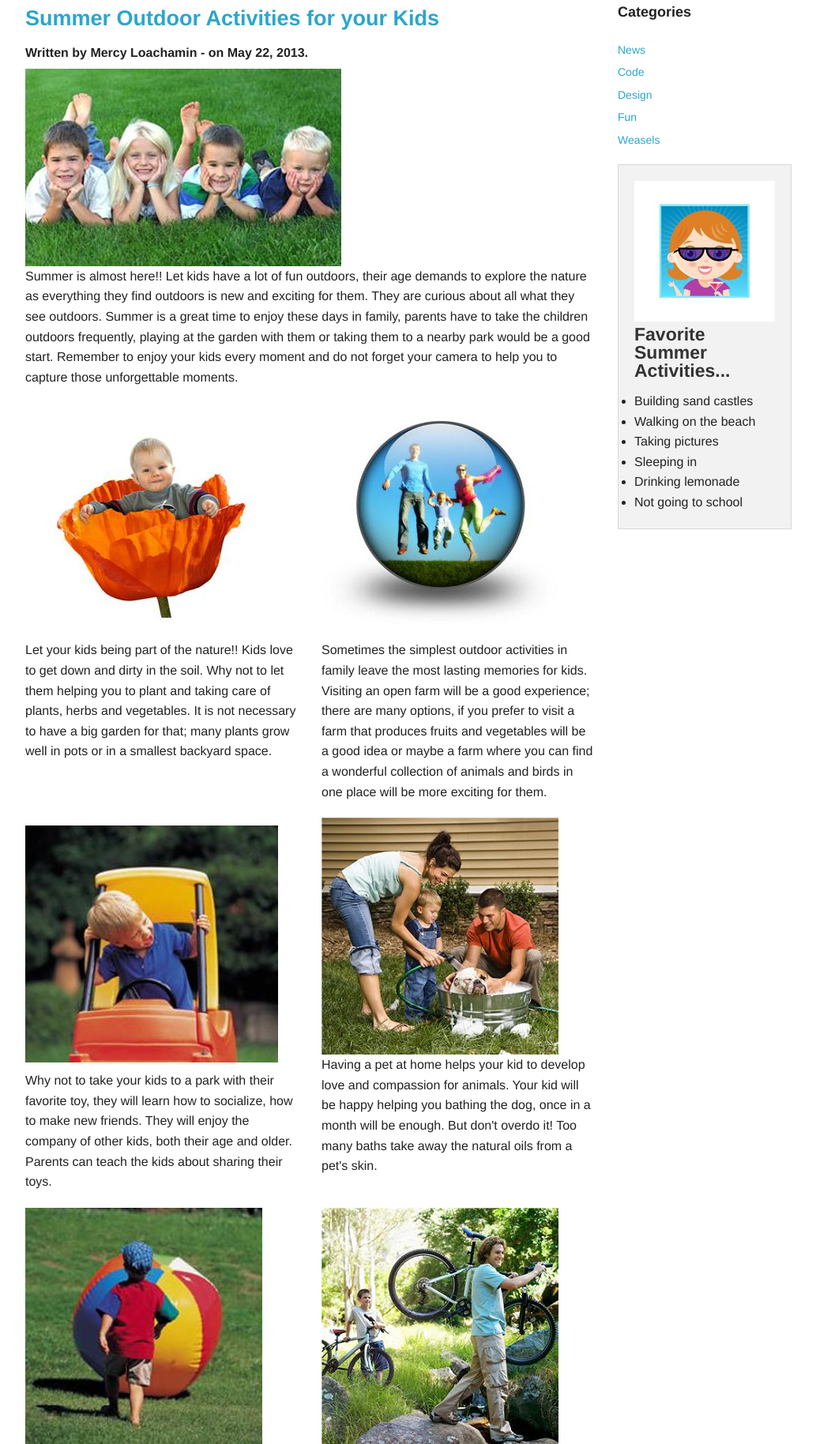
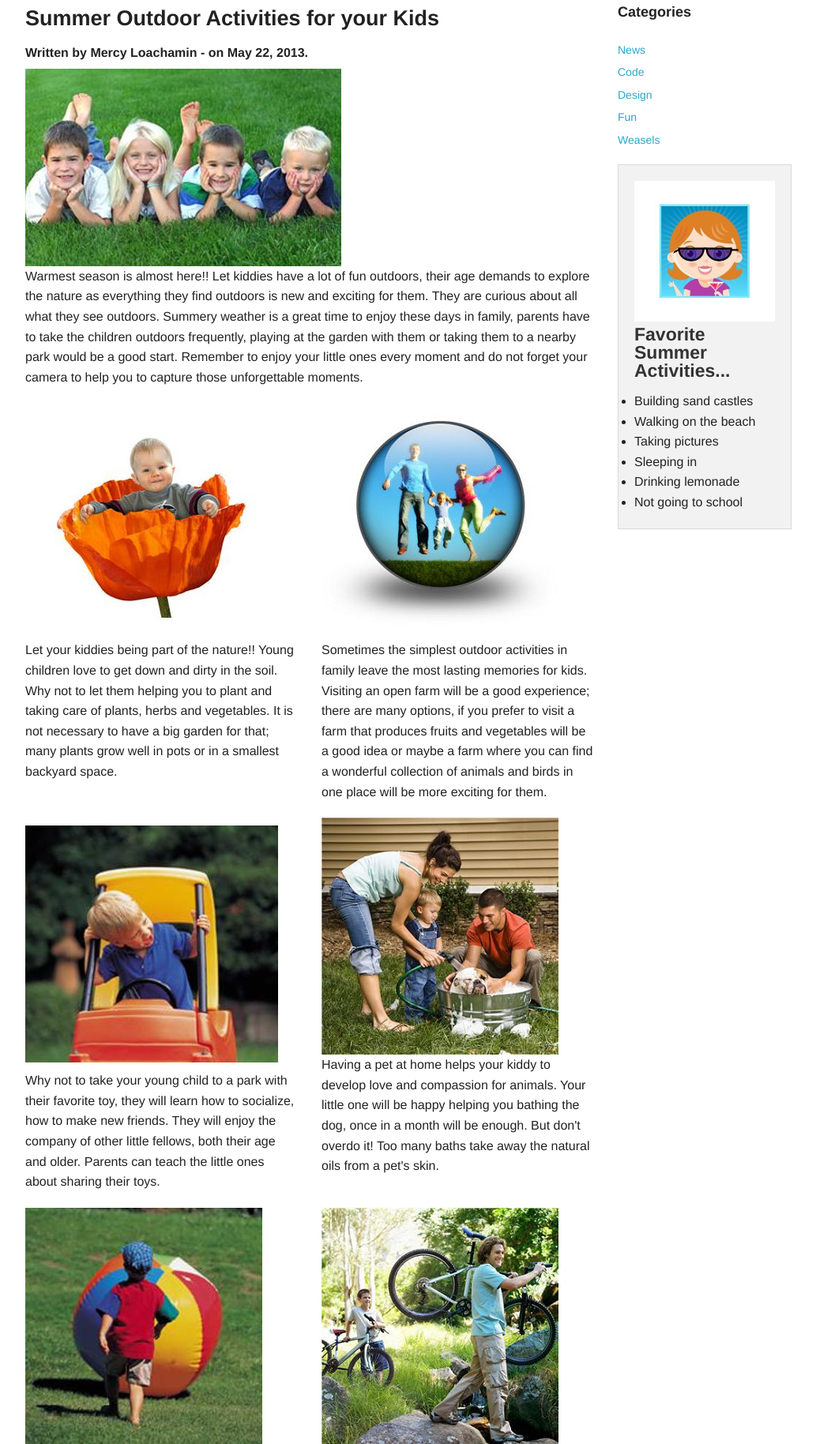
Before and after one commit to DietCokeFiend/kidsBlog, a PHP site: page /summer-outdoor-activities.php in a window 1280 px wide. Shown: the part 216-2044 px from the top of the page at 79% size, without its empty margins (123-1156 px from the left). Run offline with PHP 8.4, Linux system fonts and the light colour scheme; data that the repository does not hold is empty; some libraries are stand-ins or nearby versions.

Commit message:
changing kids and summer words

```diff
--- a/summer-outdoor-activities.php
+++ b/summer-outdoor-activities.php
@@ -23,13 +23,13 @@
 
       <article>
 
-        <h3><a href="#">Summer Outdoor Activities for your Kids</a></h3>
+        <h3>Summer Outdoor Activities for your Kids</h3>
         <h6>Written by Mercy Loachamin - on May 22, 2013.</h6>
 
 		<div class="row">
 		<div class="large-12 columns">
 		<img src="img/smiling-kids.jpeg" alt="smiling kids on the grass" title="smiling kids">
-		<p>Summer is almost here!! Let kids have a lot of fun outdoors, their age demands to explore the nature as everything they find outdoors is new and exciting for them. They are curious about all what they see outdoors. Summer is a great time to enjoy these days in family, parents have to take the children outdoors frequently, playing at the garden with them or taking them to a nearby park would be a good start. Remember to enjoy your kids every moment and do not forget your camera to help you to capture those unforgettable moments.</p>
+		<p>Warmest season is almost here!! Let kiddies have a lot of fun outdoors, their age demands to explore the nature as everything they find outdoors is new and exciting for them. They are curious about all what they see outdoors. Summery weather is a great time to enjoy these days in family, parents have to take the children outdoors frequently, playing at the garden with them or taking them to a nearby park would be a good start. Remember to enjoy your little ones every moment and do not forget your camera to help you to capture those unforgettable moments.</p>
 		</div>
 		</div>
 
@@ -37,7 +37,7 @@
         <div class="row">
           <div class="large-6 columns">
 		  <img src="img/baby-inside-flower.jpeg" alt="little baby inside a flower" title="baby inside flower">
-			  <p>Let your kids being part of the nature!! Kids love to get down and dirty in the soil. Why not to let them helping you to plant and taking care of plants, herbs and vegetables. It is not necessary to have a big garden for that; many plants grow well in pots or in a smallest backyard space.</p>
+			  <p>Let your kiddies being part of the nature!! Young children love to get down and dirty in the soil. Why not to let them helping you to plant and taking care of plants, herbs and vegetables. It is not necessary to have a big garden for that; many plants grow well in pots or in a smallest backyard space.</p>
 
           </div>
           <div class="large-6 columns">
@@ -52,14 +52,14 @@
 				<div class="large-6 columns">
 
 						<img src="img/boy-inside-car.jpeg" alt="boy playing inside his toy car" title="boy playing with car">
-			  <p>Why not to take your kids to a park with their favorite toy, they will learn how to socialize, how to make new friends.
-			They will enjoy the company of other kids, both their age and older. Parents can teach the kids about sharing their toys. </p>
+			  <p>Why not to take your young child to a park with their favorite toy, they will learn how to socialize, how to make new friends.
+			They will enjoy the company of other little fellows, both their age and older. Parents can teach the little ones about sharing their toys. </p>
 
 				</div>
 				<div class="large-6 columns">
 
 						<img src="img/bathing-dog.jpeg" alt="family bathing dog" title="bathing a dog">
-			  <p>Having a pet at home helps your kid to develop love and compassion for animals. Your kid will be happy helping you bathing the dog, once in a month will be enough. But don't overdo it! Too many baths take away the natural oils from a pet's skin.</p>
+			  <p>Having a pet at home helps your kiddy to develop love and compassion for animals. Your little one will be happy helping you bathing the dog, once in a month will be enough. But don't overdo it! Too many baths take away the natural oils from a pet's skin.</p>
 
 				</div>
 			</div>
@@ -68,14 +68,14 @@
 				<div class="large-6 columns">
 
 						<img src="img/boy-playing-ball.jpeg" alt="boy playing with a big ball" title="boy and a ball">
-			  <p>Discover the individual talents and skills of your kids when they are practicing sports. Sports gets the children moving, helping them build muscle, avoid obesity and also help to develop physical skills like coordination and agility. You need to consider that some children are good practicing one sport and others prefer another sport. It may take a few tries to find the right sport for your kid. </p>
+			  <p>Discover the individual talents and skills of your young children when they are practicing sports. Sports gets the children moving, helping them build muscle, avoid obesity and also help to develop physical skills like coordination and agility. You need to consider that some children are good practicing one sport and others prefer another sport. It may take a few tries to find the right sport for your kiddy. </p>
 
 
 				</div>
 				<div class="large-6 columns">
 
 						<img src="img/boys-bike.jpeg" alt="two boys riding bike around trees" title="boy riding bike">
-			  <p>By encouraging kids to cycle from an early age and getting them to take their ability riding a bike, will equip them with a skill for life. </p>
+			  <p>By encouraging young children to cycle from an early age and getting them to take their ability riding a bike, will equip them with a skill for life. </p>
 
 				</div>
 			</div>
```
Also changed, not shown: kids-safe-summer.php (+7 -7 lines).
